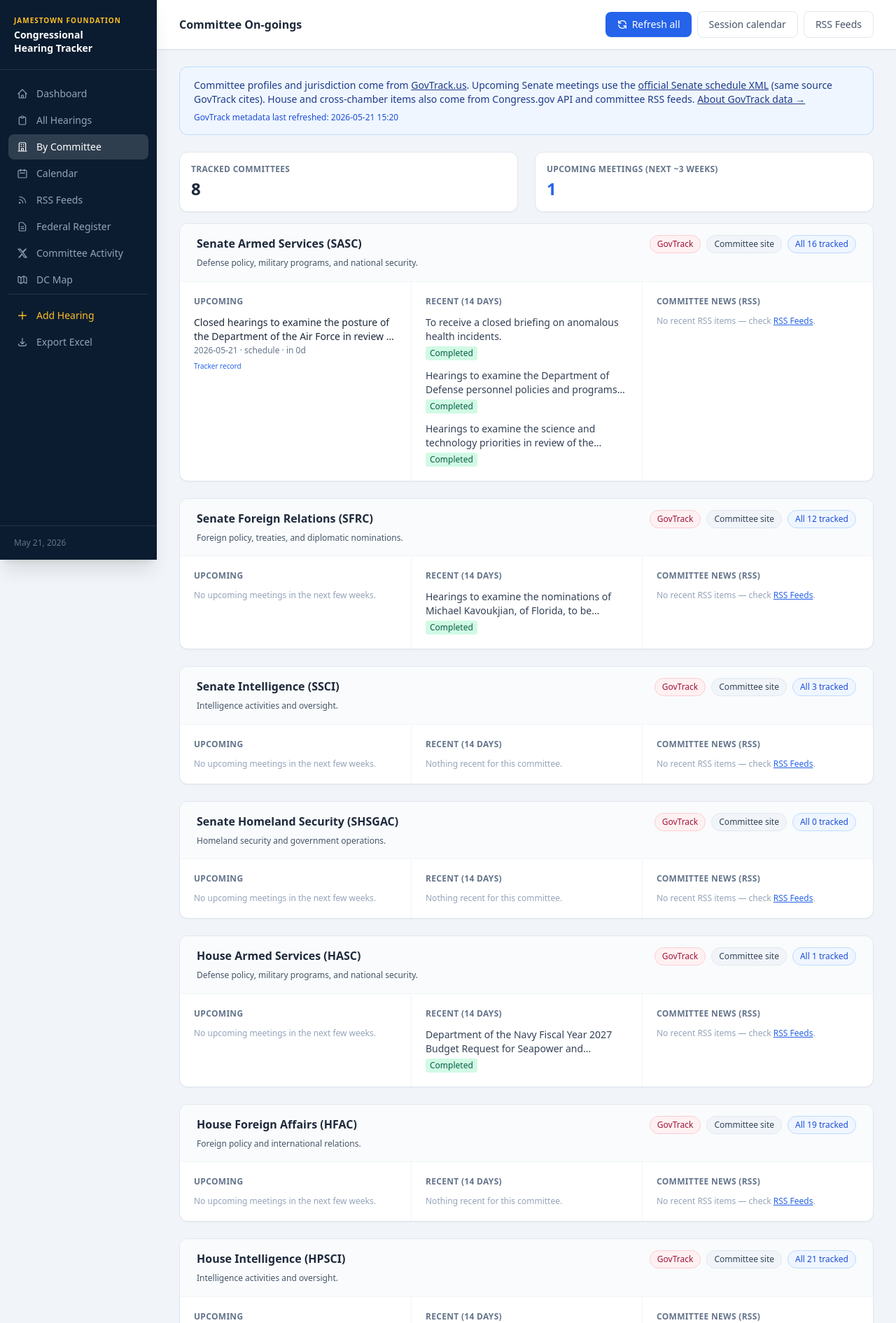
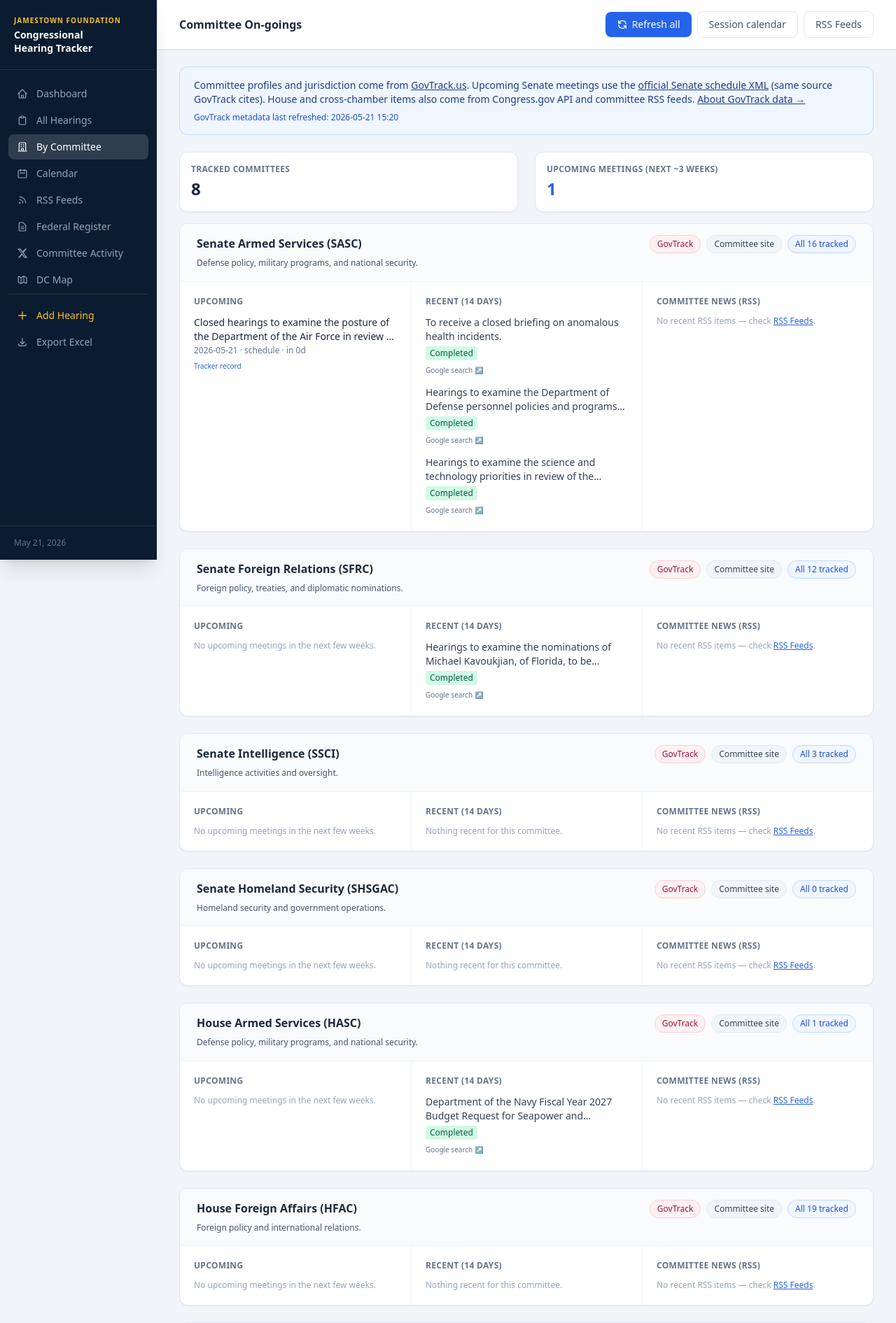
Before and after one commit to schuylervantassel-ai/jf-hearing-tracker, a Flask app: page /committees in a window 1280 px wide. Shown: the top 1891 px of the page at 70% size. Run offline with Flask 3, Linux system fonts and the light colour scheme; some libraries are stand-ins or nearby versions.

Commit message:
Add Google search as alternate link for hearings.
Provides a fallback when Congress.gov API URLs are wrong or missing, using committee, topic, date, and event ID.

Co-authored-by: Cursor <cursoragent@cursor.com>

```diff
--- a/app.py
+++ b/app.py
@@ -91,6 +91,7 @@ from comit import (
     load_congress_config,
     pull_senate_schedule, refresh_govtrack_committee_cache,
     repair_stored_hearing_urls,
+    hearing_google_search_url,
     build_committee_ongoings, load_govtrack_cache,
     pull_session_calendar, build_session_calendar_week, build_session_calendar_month,
     load_chamber_calendar,
@@ -175,6 +176,7 @@ app.jinja_env.globals.update(
     fr_period_cls=fr_period_cls,
     fr_period_label=fr_period_label,
     days_away=days_away,
+    hearing_google_search_url=hearing_google_search_url,
     today=date.today,
     abs=abs,
     MONTH_ABBR=MONTH_ABBR,
--- a/comit.py
+++ b/comit.py
@@ -16,7 +16,7 @@ import ssl
 import sys
 from html import unescape
 from datetime import datetime, date
-from urllib.parse import urlencode
+from urllib.parse import quote_plus, urlencode
 from urllib.request import urlopen, Request
 from urllib.error import URLError
 import time
@@ -652,6 +652,33 @@ def normalize_external_url(url):
     return url
 
 
+def hearing_google_search_url(hearing):
+    """Google search fallback when the stored API/RSS link is wrong or missing."""
+    parts = []
+    committee = (hearing.get("committee") or "").split("(")[0].strip()
+    if committee and committee.lower() != "other":
+        parts.append(committee)
+
+    topic = (hearing.get("topic") or "").strip()
+    if topic:
+        snippet = topic if len(topic) <= 120 else topic[:117] + "..."
+        parts.append(f'"{snippet}"' if " " in snippet else snippet)
+
+    date_str = hearing.get("date") or ""
+    if date_str:
+        try:
+            parts.append(date.fromisoformat(date_str).strftime("%B %d %Y"))
+        except ValueError:
+            parts.append(date_str)
+
+    event_id = hearing.get("congress_event_id")
+    if event_id:
+        parts.append(f"congress.gov event {event_id}")
+
+    parts.append("site:congress.gov OR site:senate.gov OR site:house.gov")
+    return f"https://www.google.com/search?q={quote_plus(' '.join(parts))}"
+
+
 def _senate_schedule_meeting_url(video_url, congress, event_id):
     """Prefer Senate ISVP stream/page from schedule XML over Congress.gov."""
     video = normalize_external_url(video_url)
--- a/templates/committees.html
+++ b/templates/committees.html
@@ -104,6 +104,11 @@
                     </p>
                   </a>
                   <a href="{{ url_for('hearing_detail', hid=h.id) }}" class="text-[10px] text-blue-600 hover:underline mt-0.5 inline-block">Tracker record</a>
+                  {% if h.get('source') == 'api' %}
+                    <span class="text-slate-300 mx-1">·</span>
+                    <a href="{{ hearing_google_search_url(h) }}" target="_blank" rel="noopener"
+                       class="text-[10px] text-slate-500 hover:text-blue-600 mt-0.5 inline-block">Google search ↗</a>
+                  {% endif %}
                 {% else %}
                   <a href="{{ url_for('hearing_detail', hid=h.id) }}" class="block group">
                     <p class="text-sm font-medium text-slate-800 group-hover:text-blue-600 line-clamp-2">{{ h.topic }}</p>
@@ -134,6 +139,10 @@
                     <p class="text-sm text-slate-700 group-hover:text-blue-600 line-clamp-2">{{ h.topic }}</p>
                     <span class="inline-block mt-1 text-xs px-1.5 py-0.5 rounded {{ status_cls(h.status) }}">{{ h.status }}</span>
                   </a>
+                  {% if h.get('source') == 'api' %}
+                    <a href="{{ hearing_google_search_url(h) }}" target="_blank" rel="noopener"
+                       class="text-[10px] text-slate-500 hover:text-blue-600 mt-0.5 inline-block">Google search ↗</a>
+                  {% endif %}
                 {% else %}
                   <a href="{{ url_for('hearing_detail', hid=h.id) }}" class="block group">
                     <p class="text-sm text-slate-700 group-hover:text-blue-600 line-clamp-2">{{ h.topic }}</p>
```
Also changed, not shown: templates/detail.html (+11 -3 lines).
